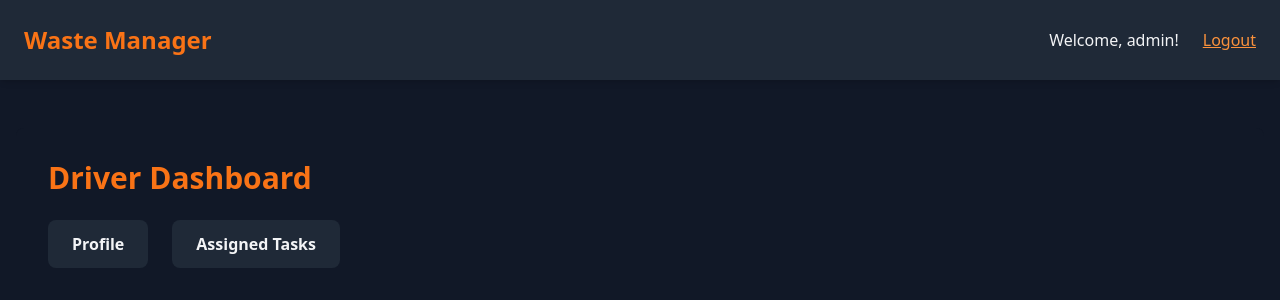
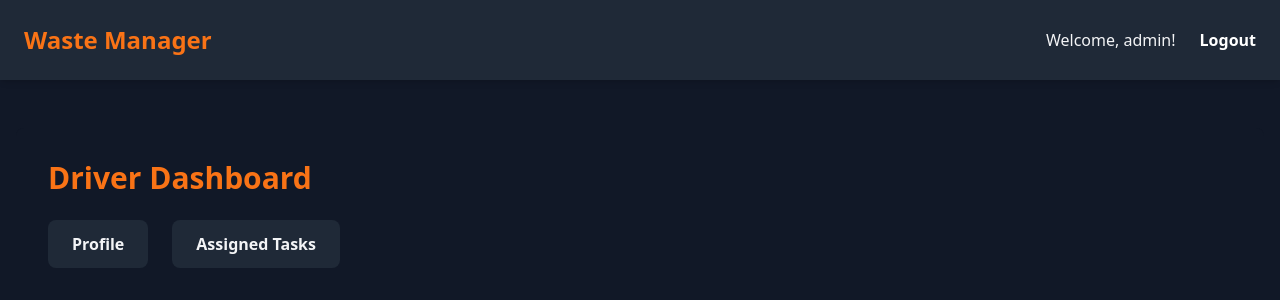
Before and after one commit to NarayananSreeraman/WasteManager, a Django app: template templates/driverapp/dashboard.html in a window 1280 px wide. Shown: the top 300 px of the page. Run offline with Django 5.2, Linux system fonts and the light colour scheme; the template is opened without the code that fills it: values that come from a table or form of the project are taken from there, others are empty; a user stored in the database is signed in; data comes from the database, SQL or seed files in the repository; some libraries are stand-ins or nearby versions.

Commit message:
Update templates/driverapp/base.html

```diff
--- a/templates/driverapp/base.html
+++ b/templates/driverapp/base.html
@@ -25,9 +25,9 @@
             <div id="mobile-menu" class="hidden lg:flex space-x-6">
                 {% if user.is_authenticated %}
                     <span>Welcome, {{ user.username }}!</span>
-                    <a href="{% url 'logout_user' %}" class="underline text-orange-400">Logout</a>
+                    <a href="{% url 'logout_user' %}" class="font-bold text-white hover:text-red-600 transition duration-300">Logout</a>
                 {% else %}
-                    <a href="{% url 'login_user' %}" class="underline text-orange-400">Login</a>
+                    <a href="{% url 'login_user' %}" class="font-bold text-white hover:text-red-600 transition duration-300">Login</a>
                 {% endif %}
             </div>
         </div>
```
